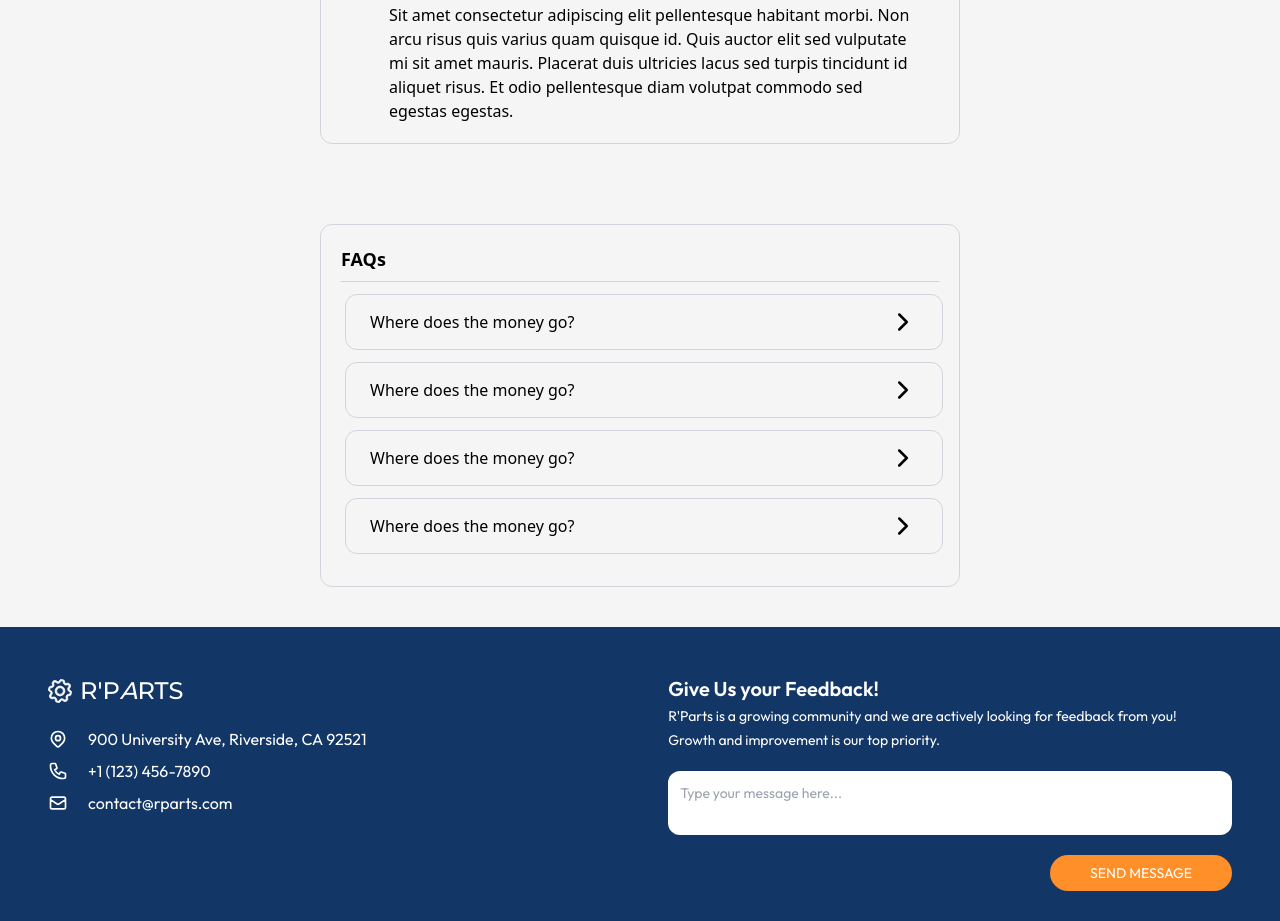
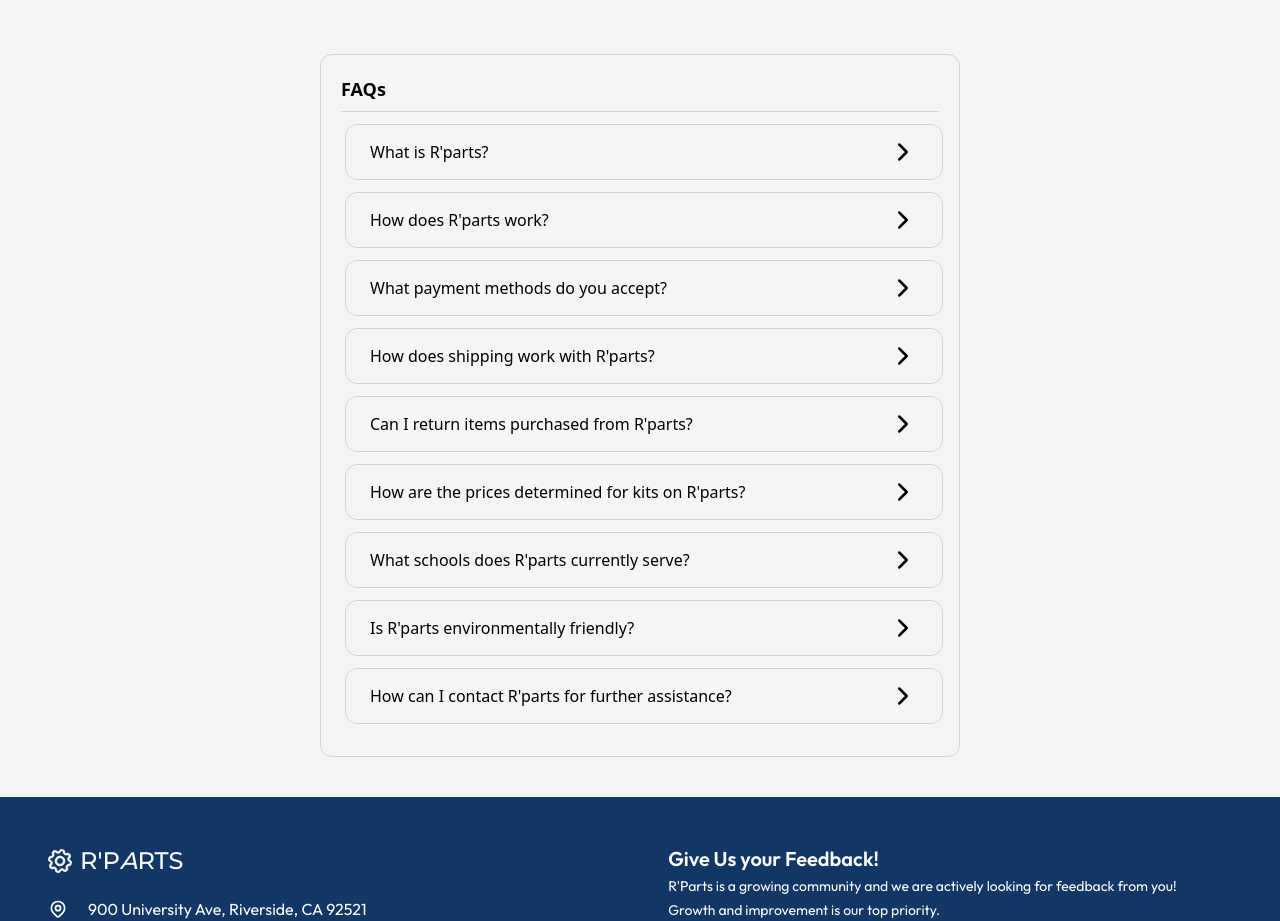
Before and after one commit to shahdivyank/r-parts, a Next.js app: page /info in a window 1280 px wide. Shown: the part 560-1481 px from the top of the page. Built offline with nearby package versions, Linux system fonts and the light colour scheme.

Commit message:
Added 9 questions/answers, need feedback/TODO

```diff
--- a/src/data/Questions.js
+++ b/src/data/Questions.js
@@ -1,25 +1,57 @@
 const Questions = [
   {
     index: 1,
-    question: "Where does the money go?",
-    answer: "Lorem ipsum dolor",
+    question: "What is R'parts?",
+    answer:
+      "R'parts is an innovative platform aimed at revolutionizing e-recycling, particularly targeting college students. We provide a convenient solution for purchasing, selling, and recycling electronic parts and kits.",
   },
   {
     index: 2,
-    question: "Where does the money go?",
+    question: "How does R'parts work?",
     answer:
-      "Lorem ipsum dolor sit amet, consectetur adipiscing elit, sed do eiusmod tempor incididunt ut labore et dolore magna aliqua. Ut enim ad minim veniam, quis nostrud exercitation ullamco laboris nisi ut aliquip ex ea commodo consequat. Duis aute irure dolor in reprehenderit in voluptate velit esse cillum dolore eu fugiat nulla pariatur. Excepteur sint occaecat cupidatat non proident, sunt in culpa qui officia deserunt mollit anim id est laborum.",
+      "R'parts simplifies the process of buying and selling electronic parts and kits. Users can browse our platform to purchase kits, handle payments securely through our integrated payment system powered by Stripe, and opt for convenient delivery options.",
   },
   {
     index: 3,
-    question: "Where does the money go?",
+    question: "What payment methods do you accept?",
     answer:
-      "Lorem ipsum dolor sit amet, consectetur adipiscing elit, sed do eiusmod tempor incididunt ut labore et dolore magna aliqua. Ut enim ad minim veniam, quis nostrud exercitation ullamco laboris nisi ut aliquip ex ea commodo consequat.",
+      "TODO Currently, we accept various payment methods including credit/debit cards, ?, through our secure payment gateway powered by Stripe.",
   },
   {
     index: 4,
-    question: "Where does the money go?",
-    answer: "Lorem ipsum dolor",
+    question: "How does shipping work with R'parts?",
+    answer:
+      "Shipping is a crucial aspect of our service. While we may not offer Prime shipping speeds, we're working on optimizing delivery times. For larger orders, such as those for classrooms or bulk purchases, we offer options like purchase orders for streamlined delivery.",
+  },
+  {
+    index: 5,
+    question: "Can I return items purchased from R'parts?",
+    answer:
+      "TODO Yes, we offer a hassle-free return process. If you need to return a kit, simply follow our return instructions. We also have a prime return system where users can sell their kits back to us at a discounted rate.",
+  },
+  {
+    index: 6,
+    question: "How are the prices determined for kits on R'parts?",
+    answer:
+      "TODO Our pricing model is designed to be fair and sustainable. We purchase used kits at a lower cost and sell them back to our users at a reasonable price, ensuring affordability while covering operational expenses.",
+  },
+  {
+    index: 7,
+    question: "What schools does R'parts currently serve?",
+    answer:
+      "TODO At present, R'parts serves multiple schools across California. While our primary focus is on the University of California, Riverside (UCR), we also cater to the needs of students from other colleges and universities in California. We're continuously expanding our reach to better serve the student community across the state.",
+  },
+  {
+    index: 8,
+    question: "Is R'parts environmentally friendly?",
+    answer:
+      "Absolutely! By promoting the reuse and recycling of electronic parts and kits, R'parts contributes to reducing electronic waste and promoting sustainability in the tech industry.",
+  },
+  {
+    index: 9,
+    question: "How can I contact R'parts for further assistance?",
+    answer:
+      "TODO If you have any questions, feedback, or inquiries, please don't hesitate to reach out to us through our contact page or email us directly at [insert email address]. We're always here to help!",
   },
 ];
 
```
